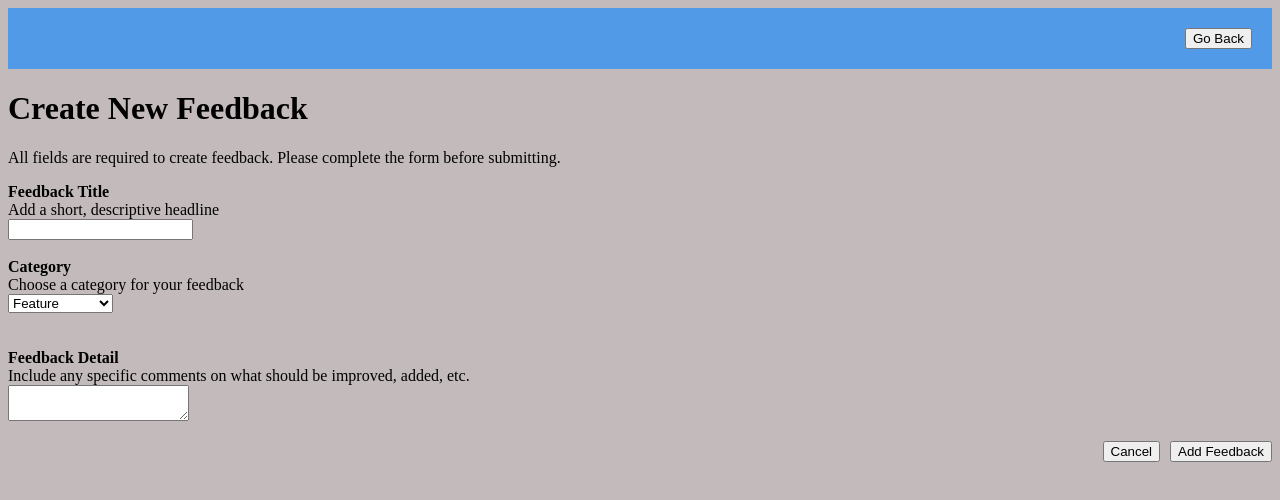
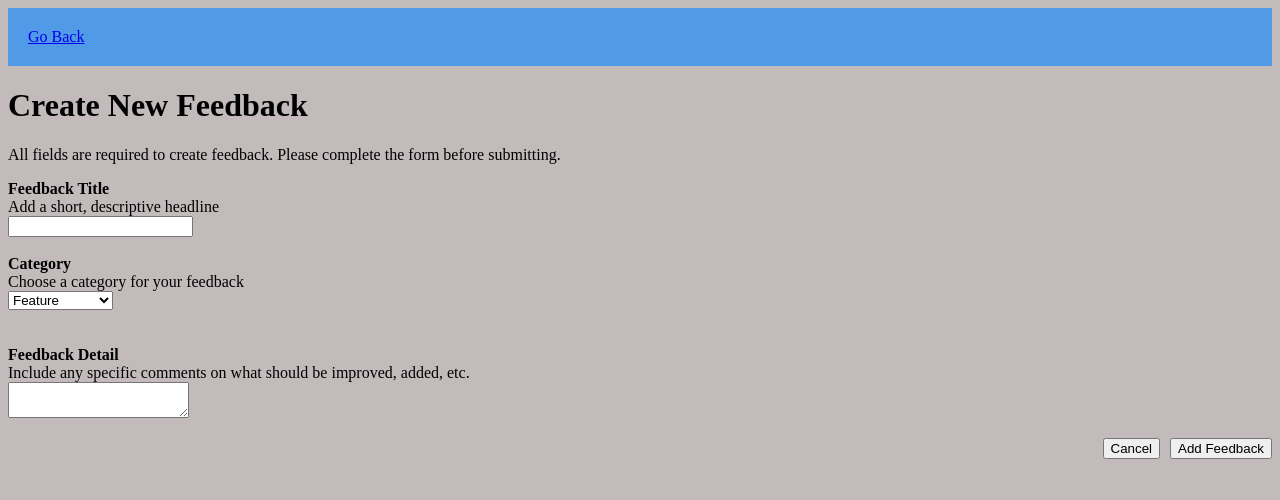
Before and after one commit to crsecu/productFeedbackApp, a React app: page /feedbackBoard/createFeedback in a window 1280 px wide. Shown: the top 500 px of the page. Built offline with nearby package versions, Linux system fonts and the light colour scheme; the HTML template or start-up script is replaced by a standard one.

Commit message:
refactored navigation to 'Create Feedback Form' from useNavigate to <Link> to prevent form access after going back/submit

```diff
--- a/src/features/feedback/CreateFeedbackPage.tsx
+++ b/src/features/feedback/CreateFeedbackPage.tsx
@@ -1,19 +1,19 @@
-import { useNavigate } from "react-router-dom";
+import { useLocation, useNavigate } from "react-router-dom";
 import ActionBar from "../../ui/ActionBar";
 import FeedbackFormNew from "./FeedbackFormNew";
-import { useCallback } from "react";
+
+import { Link } from "react-router-dom";
 
 function CreateFeedbackPage(): React.JSX.Element {
   const navigate = useNavigate();
+  const location = useLocation();
 
-  const cancelCreateFeedback = useCallback(() => {
-    navigate(-1); //TO DO: Keep in mind that this doesn't replace current entry in history stack, therefore, pressing "forward" button takes you back to form - address this later
-  }, [navigate]);
+  const prevPage = location.state?.from || "/feedbackBoard";
 
   return (
     <>
       <ActionBar>
-        <button onClick={() => navigate(-1)}>Go Back</button>
+        <Link to={prevPage}>Go Back</Link>
       </ActionBar>
       <main className="createFeedback_new">
         <h1>Create New Feedback</h1>
@@ -21,7 +21,9 @@ function CreateFeedbackPage(): React.JSX.Element {
           All fields are required to create feedback. Please complete the form
           before submitting.
         </p>
-        <FeedbackFormNew onCancel={cancelCreateFeedback} />
+        <FeedbackFormNew
+          onCancel={() => navigate(prevPage, { replace: true })}
+        />
       </main>
     </>
   );
--- a/src/features/feedback/FeedbackBoardPage.tsx
+++ b/src/features/feedback/FeedbackBoardPage.tsx
@@ -25,7 +25,9 @@ function FeedbackBoardPage(): React.JSX.Element {
         <ActionBar>
           <FeedbackCount />
           <SortBy />
-          <Link to={"createFeedback"}>Add Feedback</Link>
+          <Link to={"createFeedback"} state={{ from: location.pathname }}>
+            Add Feedback
+          </Link>
         </ActionBar>
 
         <FeedbackList />
--- a/src/features/roadmap/RoadmapPage.tsx
+++ b/src/features/roadmap/RoadmapPage.tsx
@@ -16,7 +16,9 @@ function RoadmapPage(): React.JSX.Element {
       <PageHeader>
         <Link to="/feedbackBoard">Go Back</Link>
         <h1>Roadmap</h1>
-        <Link to={"createFeedback"}>Add Feedback</Link>
+        <Link to={"createFeedback"} state={{ from: location.pathname }}>
+          Add Feedback
+        </Link>
       </PageHeader>
 
       <main>
```
